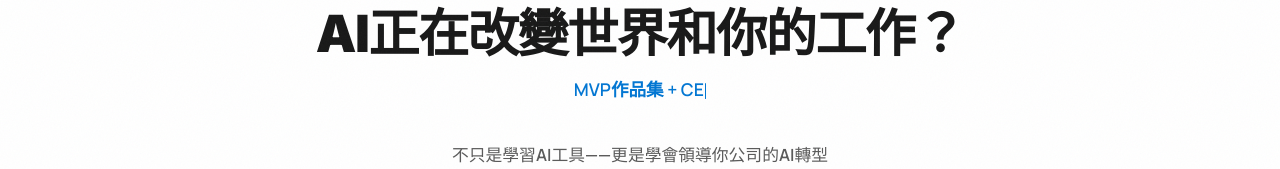
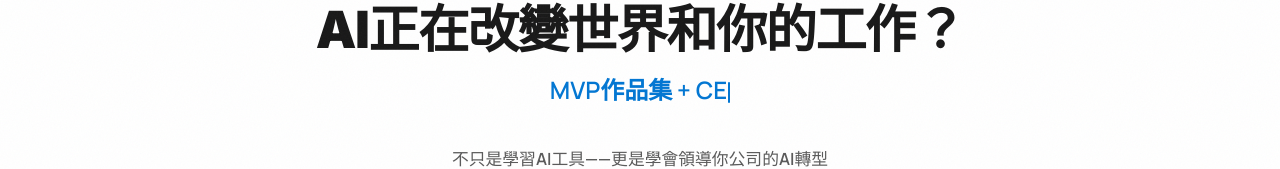
Before and after one commit to aibuddygame/enreal, a React (Vite) app: page /course in a window 1280 px wide. Shown: the part 311-480 px from the top of the page. Built offline with nearby package versions, Linux system fonts and the light colour scheme.

Commit message:
style: increase typewriter font size
- Typewriter text: clamp(1.1rem, 2vw, 1.5rem) — larger and more prominent
- Still smaller than hero title (clamp(1.8rem, 4vw, 3.5rem))
- Increased container height to accommodate larger text

```diff
--- a/src/pages/Course.jsx
+++ b/src/pages/Course.jsx
@@ -160,9 +160,9 @@
                 <h1 className="h-rev" style={{ fontFamily: 'Inter, sans-serif', fontWeight: 900, fontSize: 'clamp(1.8rem, 4vw, 3.5rem)', letterSpacing: '-0.03em', lineHeight: 1.2, marginBottom: '0.75rem', whiteSpace: 'nowrap' }}>
                     {t.hero.title}
                 </h1>
-                <div className="h-rev" style={{ position: 'relative', height: '2.5rem', marginBottom: '1.5rem' }}>
-                    <p style={{ fontFamily: 'Manrope, sans-serif', fontSize: 'clamp(0.9rem, 1.4vw, 1.1rem)', color: T.primary, fontWeight: 600, lineHeight: 1.5, visibility: 'hidden' }}>{LONGEST}</p>
-                    <p style={{ fontFamily: 'Manrope, sans-serif', fontSize: 'clamp(0.9rem, 1.4vw, 1.1rem)', color: T.primary, fontWeight: 600, lineHeight: 1.5, position: 'absolute', top: 0, left: 0, right: 0 }}>
+                <div className="h-rev" style={{ position: 'relative', height: '3rem', marginBottom: '1.5rem' }}>
+                    <p style={{ fontFamily: 'Manrope, sans-serif', fontSize: 'clamp(1.1rem, 2vw, 1.5rem)', color: T.primary, fontWeight: 600, lineHeight: 1.5, visibility: 'hidden' }}>{LONGEST}</p>
+                    <p style={{ fontFamily: 'Manrope, sans-serif', fontSize: 'clamp(1.1rem, 2vw, 1.5rem)', color: T.primary, fontWeight: 600, lineHeight: 1.5, position: 'absolute', top: 0, left: 0, right: 0 }}>
                         {display}<span style={{ display: 'inline-block', width: '0.08em', height: '0.9em', background: T.primary, marginLeft: '0.05em', verticalAlign: 'middle', borderRadius: 1 }} />
                     </p>
                 </div>
```
